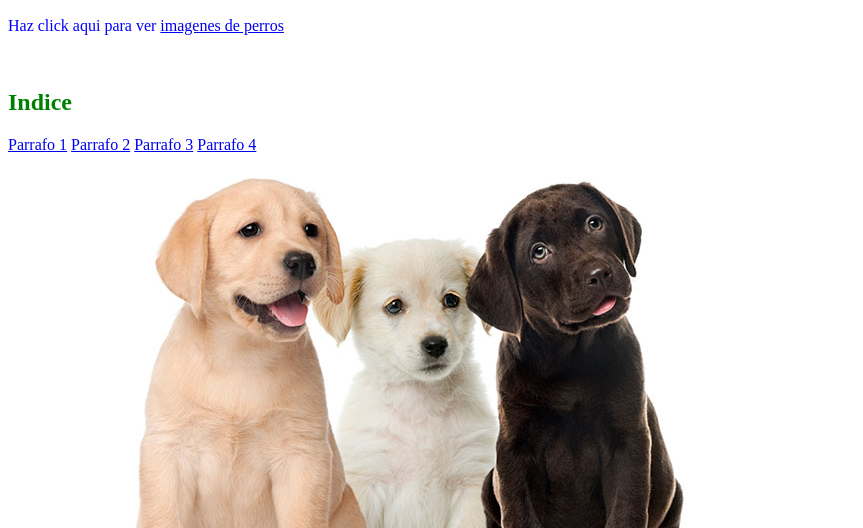
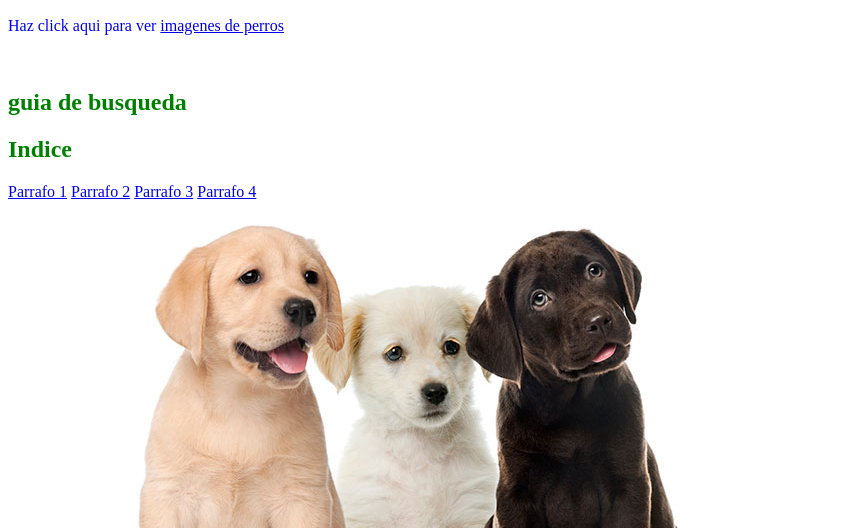
Before and after one commit to Lukascode10/lukas-10, a plain HTML site: page index - repaso 2 CSS copy.html in a window 1280 px wide. Shown: the part 110-638 px from the top of the page, without its empty margins (0-863 px from the left). Drawn offline with Linux system fonts and the light colour scheme.

Commit message:
guia de busqueda

```diff
--- a/index - repaso 2 CSS copy.html
+++ b/index - repaso 2 CSS copy.html
@@ -33,7 +33,7 @@
             <!--br es para realizar separaciones-->
             <br>
 
-
+            <h2>guia de busqueda</h2>
             <h2>Indice</h2>
 
             <!--a es para incluir enlaces internos o externos, en este caso lleva a un enlace interno el cual debe estar en id en otro lugar de la pagina e iniciar con # en esta area-->
```
